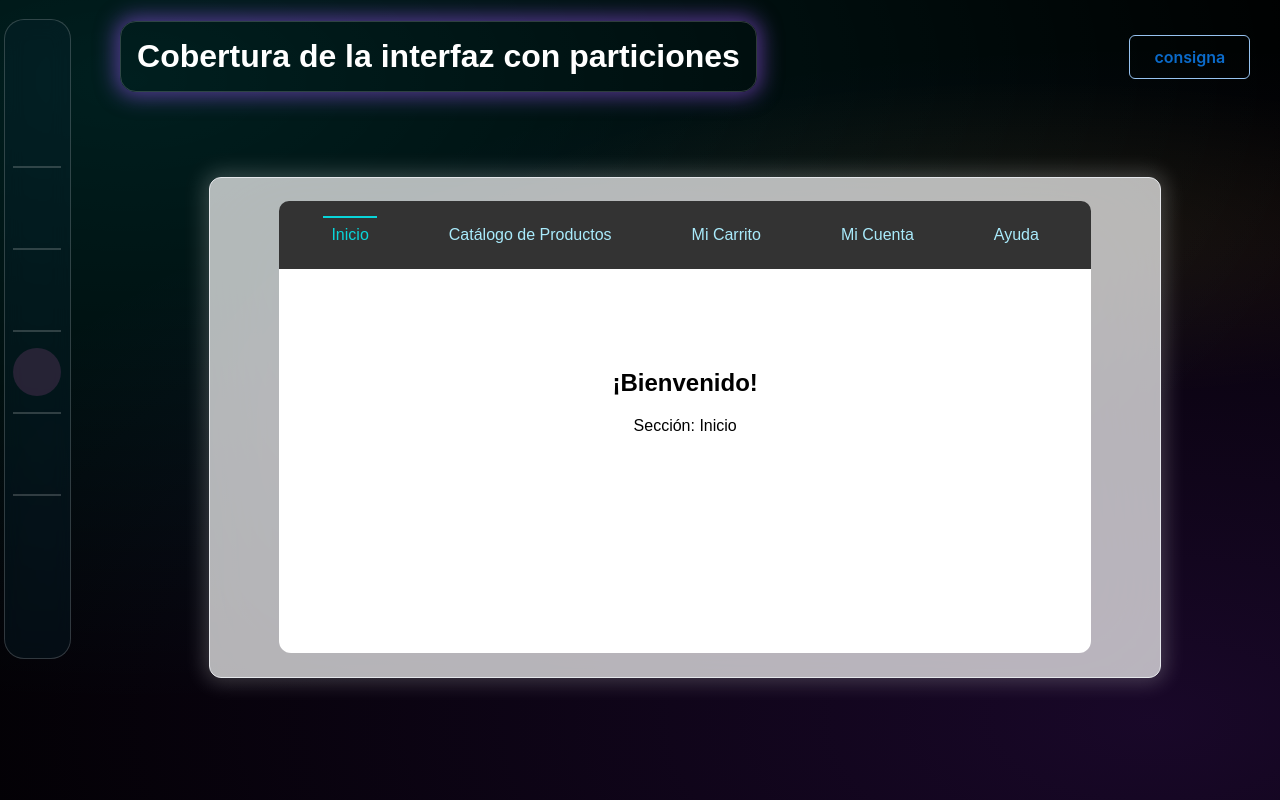
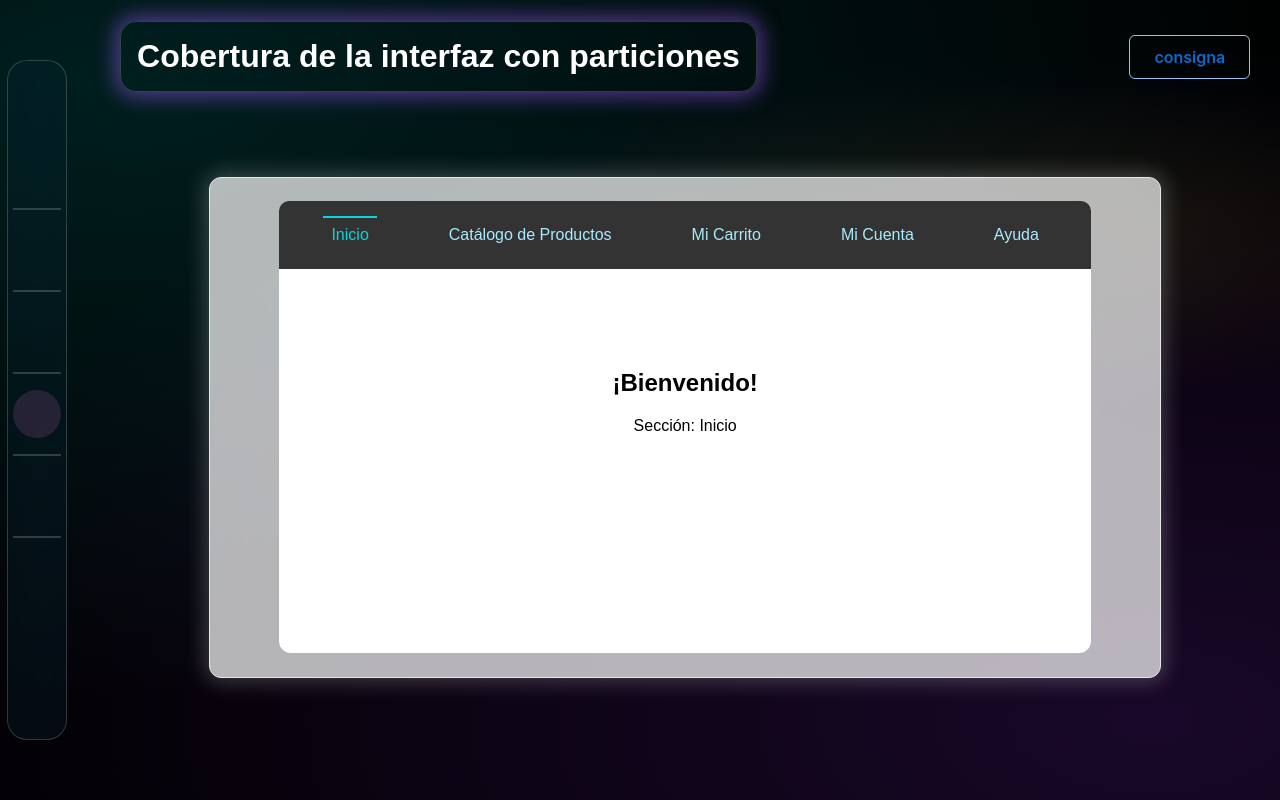
Before and after one commit to Catyvaz/Trabajo-Verificacion-Interfaz, a React (Vite) app in the folder proyecto/: page /barra-menu in a window 1280 px wide. Built offline with nearby package versions, Linux system fonts and the light colour scheme; some icons are missing.

Commit message:
modificacion barra

```diff
--- a/proyecto/src/style/sidenav.css
+++ b/proyecto/src/style/sidenav.css
@@ -43,7 +43,7 @@
   background-color: rgba(7 38 50 / 30%);
   backdrop-filter: blur(10px);
   color: white;
-  height: 80%;
+  height: 85%;
   border-radius: 20px;
   border: 1px solid rgba(255, 255, 255, 0.18);
   margin: 25% 5%;
@@ -51,6 +51,8 @@
   display: flex;
   flex-direction: column;
   align-items: center;
+  justify-self: center;
+  align-self: center;
 }
 
 .contenedor-lista-elementos li {
```
